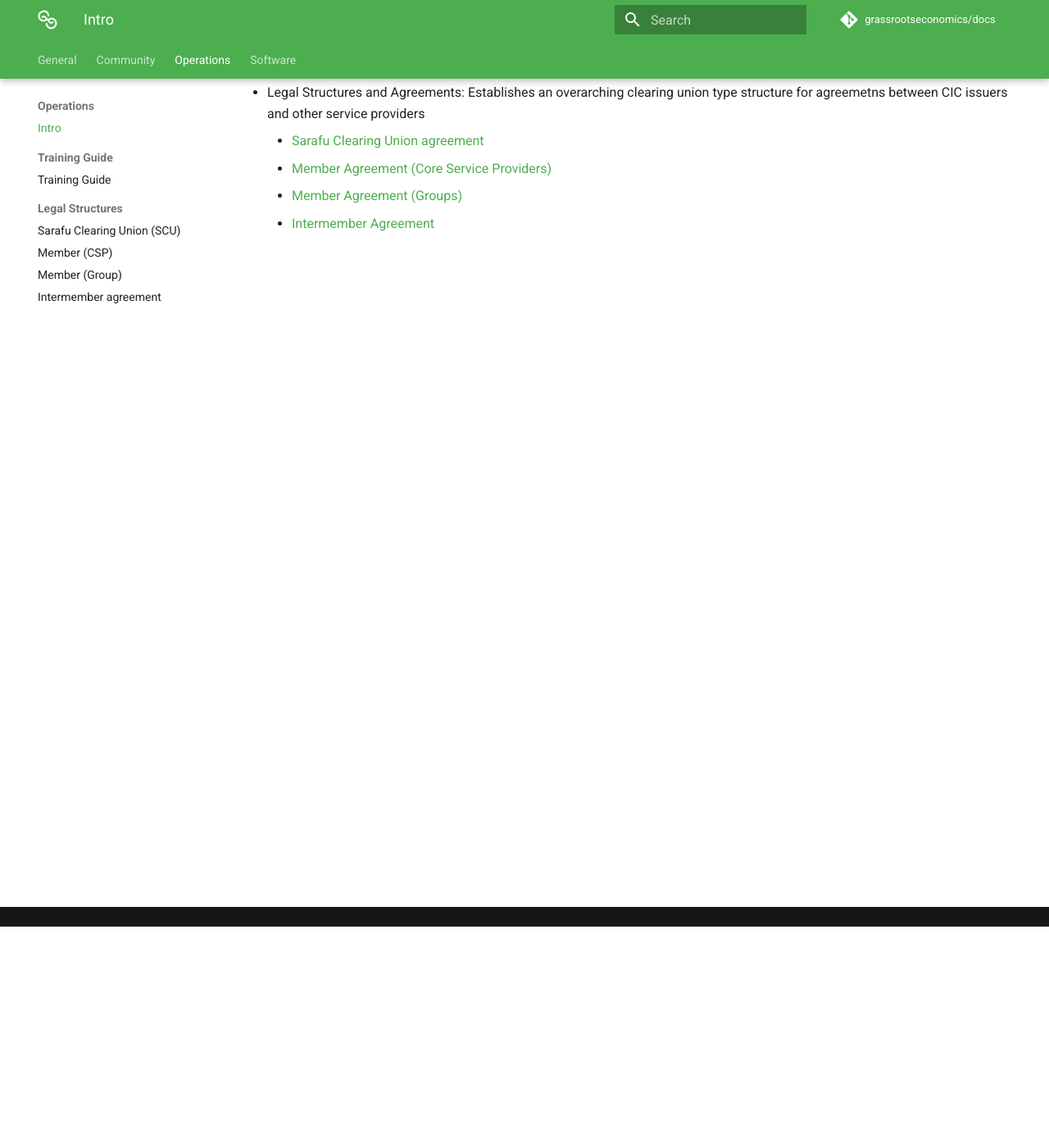
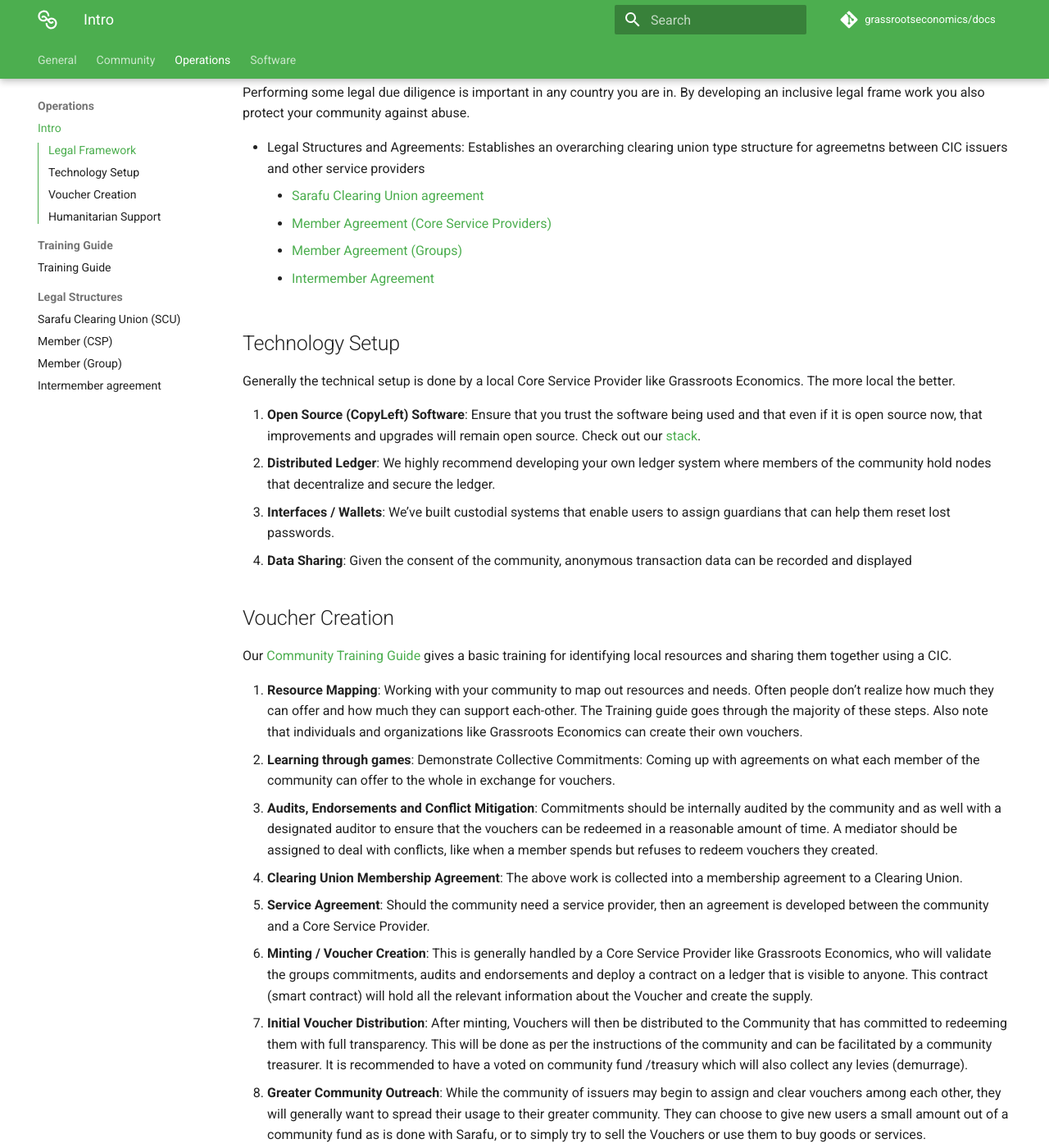
Before and after one commit to grassrootseconomics/docs.grassecon.org, an MkDocs documentation site: the page built from docs/ops.md, in a window 1280 px wide and 1400 px high, scrolled down 270 px. Shown: the whole window at 82% size. Built offline with MkDocs 1.6.1 and Material for MkDocs 9.7.7, drawn with Linux system fonts in a browser that asks for light colours; comment, search, counter and statistics services are not loaded; some of the changed text lies outside the part shown.

Commit message:
added to Operations and Glossary

```diff
--- a/docs/ops.md
+++ b/docs/ops.md
@@ -1,12 +1,46 @@
 # Introduction to Operations
 
-The following documentation is meant to give you an idea and examples of implementations in Kenya. These documents can act as general templates.
+The following documentation is meant to give you an idea and examples of implementations in Kenya. These documents can act as general templates for how to setup a Community Inclusion Currency.
 
-The Operational Docs are broken down into the following:
+## Legal Framework
 
--  [Community Training Guide](/training/): A basic training for identifying local resources and sharing them together using a CIC.
+Performing some legal due diligence is important in any country you are in. By developing an inclusive legal frame work you also protect your community against abuse.
+
 - Legal Structures and Agreements: Establishes an overarching clearing union type structure for agreemetns between CIC issuers and other service providers
     *  [Sarafu Clearing Union agreement](/sarafu_clearing_union/)
     *  [Member Agreement (Core Service Providers)](/scu_member_csp/)
     *  [Member Agreement (Groups)](/scu_member_group/)
     *  [Intermember Agreement](/scu_membership/)
+
+
+## Technology Setup
+
+Generally the technical setup is done by a local Core Service Provider like Grassroots Economics. The more local the better.
+
+1. **Open Source (CopyLeft) Software**: Ensure that you trust the software being used and that even if it is open source now, that improvements and upgrades will remain open source. Check out our [stack](/cic_stack/).
+1. **Distributed Ledger**: We highly recommend developing your own ledger system where members of the community hold nodes that decentralize and secure the ledger.
+1. **Interfaces / Wallets**: We’ve built custodial systems that enable users to assign guardians that can help them reset lost passwords.
+1. **Data Sharing**: Given the consent of the community, anonymous transaction data can be recorded and displayed
+
+
+## Voucher Creation
+
+Our [Community Training Guide](/training/) gives a basic training for identifying local resources and sharing them together using a CIC.
+
+1. **Resource Mapping**: Working with your community to map out resources and needs. Often people don’t realize how much they can offer and how much they can support each-other. The Training guide goes through the majority of these steps. Also note that individuals and organizations like Grassroots Economics can create their own vouchers.
+1. **Learning through games**: Demonstrate
+Collective Commitments: Coming up with agreements on what each member of the community can offer to the whole in exchange for vouchers.
+1. **Audits, Endorsements and Conflict Mitigation**: Commitments should be internally audited by the community and as well with a designated auditor to ensure that the vouchers can be redeemed in a  reasonable amount of time. A mediator should be assigned to deal with conflicts, like when a member spends but refuses to redeem vouchers they created.
+1. **Clearing Union Membership Agreement**: The above work is collected into a membership agreement to a Clearing Union.
+1. **Service Agreement**: Should the community need a service provider, then an agreement is developed between the community and a Core Service Provider.
+1. **Minting / Voucher Creation**: This is generally handled by  a Core Service Provider like Grassroots Economics, who will validate the groups commitments, audits and endorsements and deploy a contract on a ledger that is visible to anyone. This contract (smart contract) will hold all the relevant information about the Voucher and create the supply.
+1. **Initial Voucher Distribution**: After minting, Vouchers will then be distributed to the Community that has committed to redeeming them with full transparency. This will be done as per the instructions of the community and can be facilitated by a community treasurer. It is recommended to have a voted on community fund /treasury which will also collect any levies (demurrage).
+1. **Greater Community Outreach**: While the community of issuers may begin to assign and clear vouchers among each other, they will generally want to spread their usage to their greater community. They can choose to give new users a small amount out of a community fund as is done with Sarafu, or to simply try to sell the Vouchers or use them to buy goods or services.
+1. **Long Term Maintenance**: Imbalance / inequality is a common character of any credit system. Some people may end up with a lot and some people may end up with zero. Having regular meetings, or market days and actively clearing imbalances together is highly recommended. A levy on accounts is a good way to ensure that people have no incentive to hold Vouchers as a form of savings or investment and that they continue to circulate as a medium of exchange.
+
+
+## Humanitarian Support
+
+1. **Stakeholder Gatherings and Trainings**: These are similar to the steps mentioned in Voucher creation, but will often involve a wider range of stakeholders including local government.
+1. **Capacity Building**: When identifying resources that people have to share – gaps in those resources compared to need often arise. Filling these gaps through training and asset development can help the community have a solid framework for voucher redemption.
+1. **Evidence based support**: Based on results from Impact Data resulting from Voucher circulation a Humanitarian organization can choose to purchase vouchers from the Community Group and redistribute those to people in need.
```
Also changed, not shown: docs/glossary.md (+8 -0 lines).
